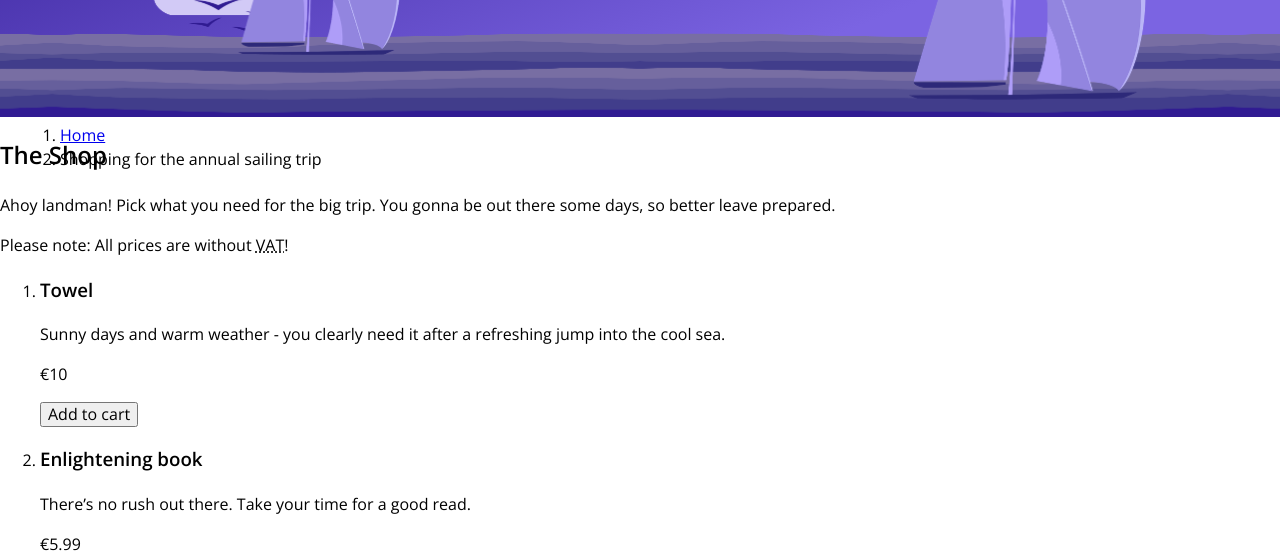
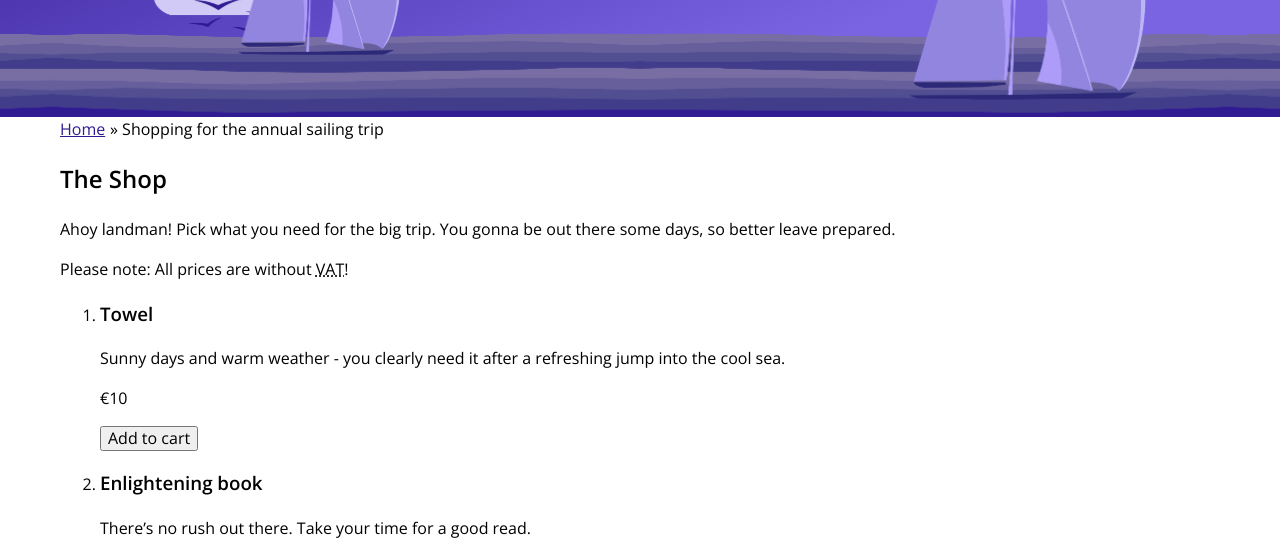
Before and after one commit to fabricionaweb/daimler-front-end-test, a website: page src/index.html in a window 1280 px wide. Shown: the part 233-793 px from the top of the page. Drawn offline with nearby package versions, Linux system fonts and the light colour scheme; files that its build step writes are made by us from their sources; files whose address does not match are found by name.

Commit message:
Breadcrumb component

```diff
--- /dev/null
+++ b/src/components/breadcrumbs/_breadcrumbs.scss
@@ -0,0 +1,20 @@
+.breadcrumbs {
+  list-style: none;
+  margin: 0;
+  padding: 0;
+
+  &__item {
+    display: inline;
+
+    &:not(:last-child)::after {
+      content: '\00bb';
+      display: inline-block;
+      margin-left: 0.3em;
+    }
+
+    a {
+      color: $c-primary;
+      text-decoration: underline;
+    }
+  }
+}
--- a/src/index.html
+++ b/src/index.html
@@ -12,13 +12,13 @@
         <a href="https://www.daimler.com" class="header__logo" title="Daimler">Link to Daimler Website</a>
         <h1 class="header__title"><span class="is-visually-hidden">Daimler.</span> Expect sailing trips as well!</h1>
       </div>
-      <ol class="container breadcrumbs">
-        <li><a href="https://www.daimler.com">Home</a></li>
-        <li class="breadcrumbs--current">Shopping for the annual sailing trip</li>
+    </header>
+    <main class="container">
+      <ol class="breadcrumbs">
+        <li class="breadcrumbs__item"><a href="https://www.daimler.com">Home</a></li>
+        <li class="breadcrumbs__item breadcrumbs__item--active">Shopping for the annual sailing trip</li>
       </ol>
-    </header>
-    <div>
-      <div id="section-shop">
+      <section id="section-shop">
         <h2>The Shop</h2>
         <p>
           Ahoy landman! Pick what you need for the big trip. You gonna be out there some days, so better leave prepared.
@@ -84,8 +84,8 @@
             </div>
           </li>
         </ol>
-      </div>
-      <div id="section-shoppingcart">
+      </section>
+      <aside id="section-shoppingcart">
         <h2>Your boat's shopping cart</h2>
         <p>&hellip;is empty.</p>
         <form id="shoppingcart-form">
@@ -132,8 +132,12 @@
           </table>
           <footer><button type="submit" form="shoppingcart-form">Proceed to Checkout</button></footer>
         </form>
+      </aside>
+    </main>
+    <footer class="footer">
+      <div class="container">
+        <p><a href="https://www.daimler.com">Link to Daimler Website</a> &copy; 2019</p>
       </div>
-    </div>
-    <div><a href="https://www.daimler.com"> Link to Daimler Website </a> &copy; 2018</div>
+    </footer>
   </body>
 </html>
--- a/src/styles.scss
+++ b/src/styles.scss
@@ -11,3 +11,4 @@
 //
 // Please note: To stylize components change only the theme files
 @import 'components/header/header';
+@import 'components/breadcrumbs/breadcrumbs';
```
Also changed, not shown: 1 other file.
